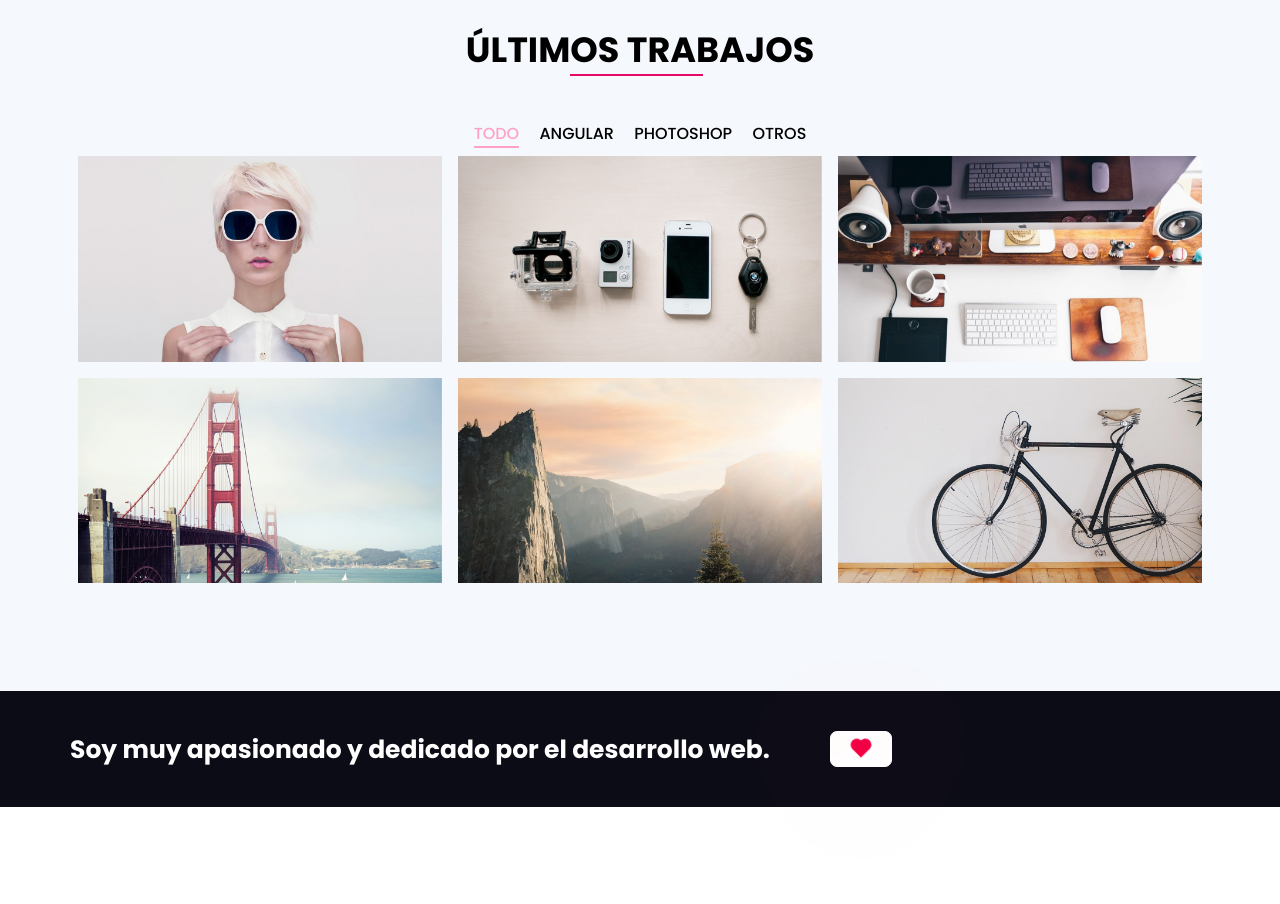
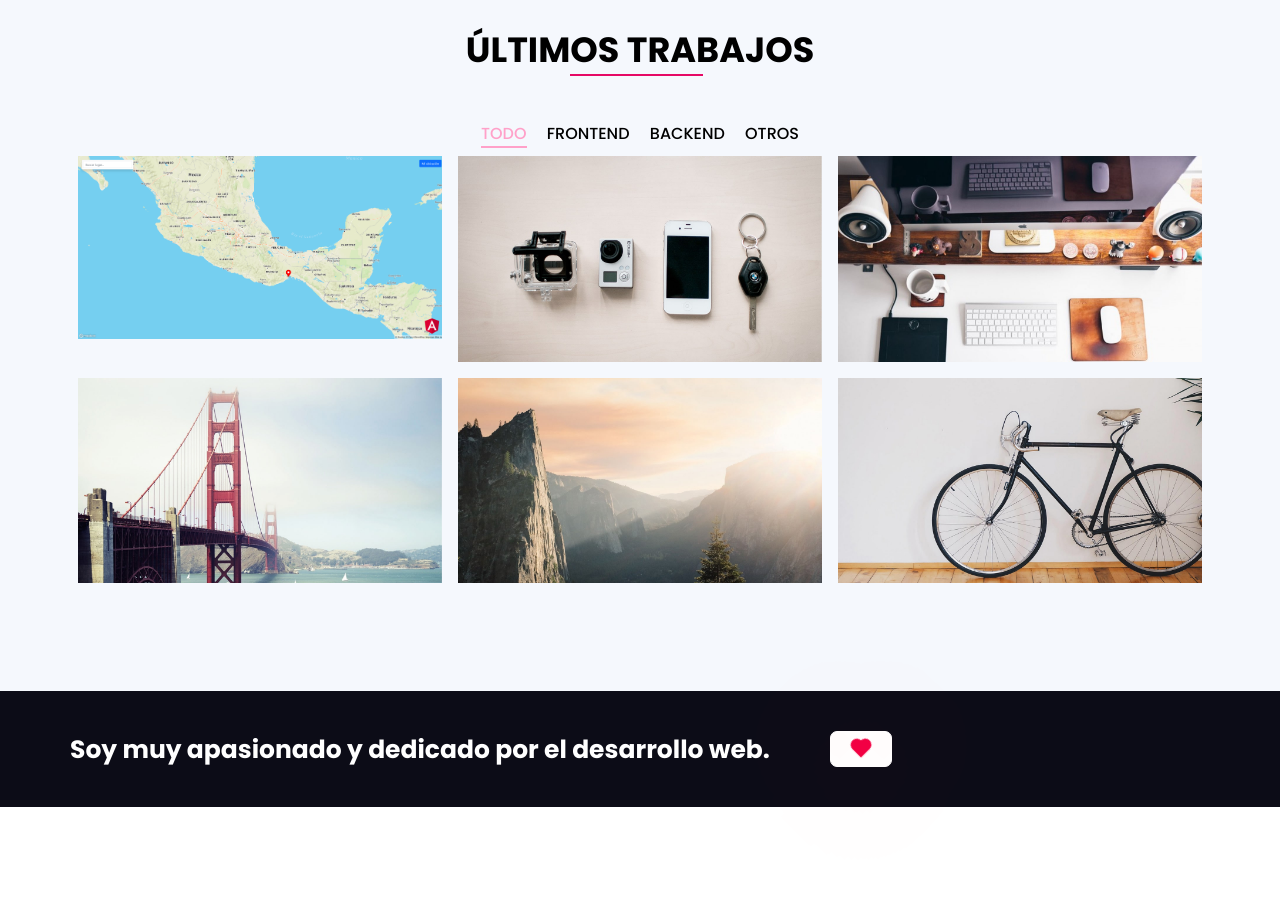
Before and after one commit to Eimvi/Eimvi-Portfolio, a plain HTML site: page public/index.html in a window 1280 px wide. Shown: the part 3280-4184 px from the top of the page. Drawn offline with Linux system fonts and the light colour scheme.

Commit message:
Updated img, link, repo proyect

```diff
--- a/public/index.html
+++ b/public/index.html
@@ -368,8 +368,8 @@
                     <div class="filter-buttons">
                         <ul id="filter-btns">
                             <li class="active" data-target="all">Todo</li>
-                            <li data-target="Angular">Angular</li>
-                            <li data-target="Photoshop">Photoshop</li>
+                            <li data-target="Frontend">Frontend</li>
+                            <li data-target="Backend">Backend</li>
                             <li data-target="Otros">Otros</li>
                         </ul>
                     </div>
@@ -378,21 +378,21 @@
                 <div class="row">
                     <div class="portfolio-gallery">
 
-                        <div class="item" data-id="Angular">
+                        <div class="item" data-id="Frontend">
                             <div class="inner">
-                                <img src="./images/1.jpg" alt="" srcset="">
+                                <img src="./images/Maps.png" alt="Maps Angular" srcset="">
                                 <div class="overlay">
                                     <span class="fa fa-plus"></span>
-                                    <h4>Angular</h4>
+                                    <h4>Maps Angular</h4>
                                     <div>
-                                        <a href="#" class="fa fa-github link"></a>
-                                        <a href="#" class="fa fa-globe link"></a>
+                                        <a href="https://github.com/Eimvi/MapsAngular" class="fa fa-github link"></a>
+                                        <a href="https://maps-angular-vercel.vercel.app/" class="fa fa-globe link"></a>
                                     </div>
                                 </div>
                             </div>
                         </div>
 
-                        <div class="item" data-id="Photoshop">
+                        <div class="item" data-id="Backend">
                             <div class="inner">
                                 <img src="./images/2.jpg" alt="" srcset="">
                                 <div class="overlay">
@@ -420,7 +420,7 @@
                             </div>
                         </div>
 
-                        <div class="item" data-id="Photoshop">
+                        <div class="item" data-id="Backend">
                             <div class="inner">
                                 <img src="./images/4.jpg" alt="" srcset="">
                                 <div class="overlay">
@@ -434,7 +434,7 @@
                             </div>
                         </div>
 
-                        <div class="item" data-id="Angular">
+                        <div class="item" data-id="Frontend">
                             <div class="inner">
                                 <img src="./images/5.jpg" alt="" srcset="">
                                 <div class="overlay">
@@ -448,7 +448,7 @@
                             </div>
                         </div>
 
-                        <div class="item" data-id="Angular">
+                        <div class="item" data-id="Frontend">
                             <div class="inner">
                                 <img src="./images/6.jpg" alt="" srcset="">
                                 <div class="overlay">
```
